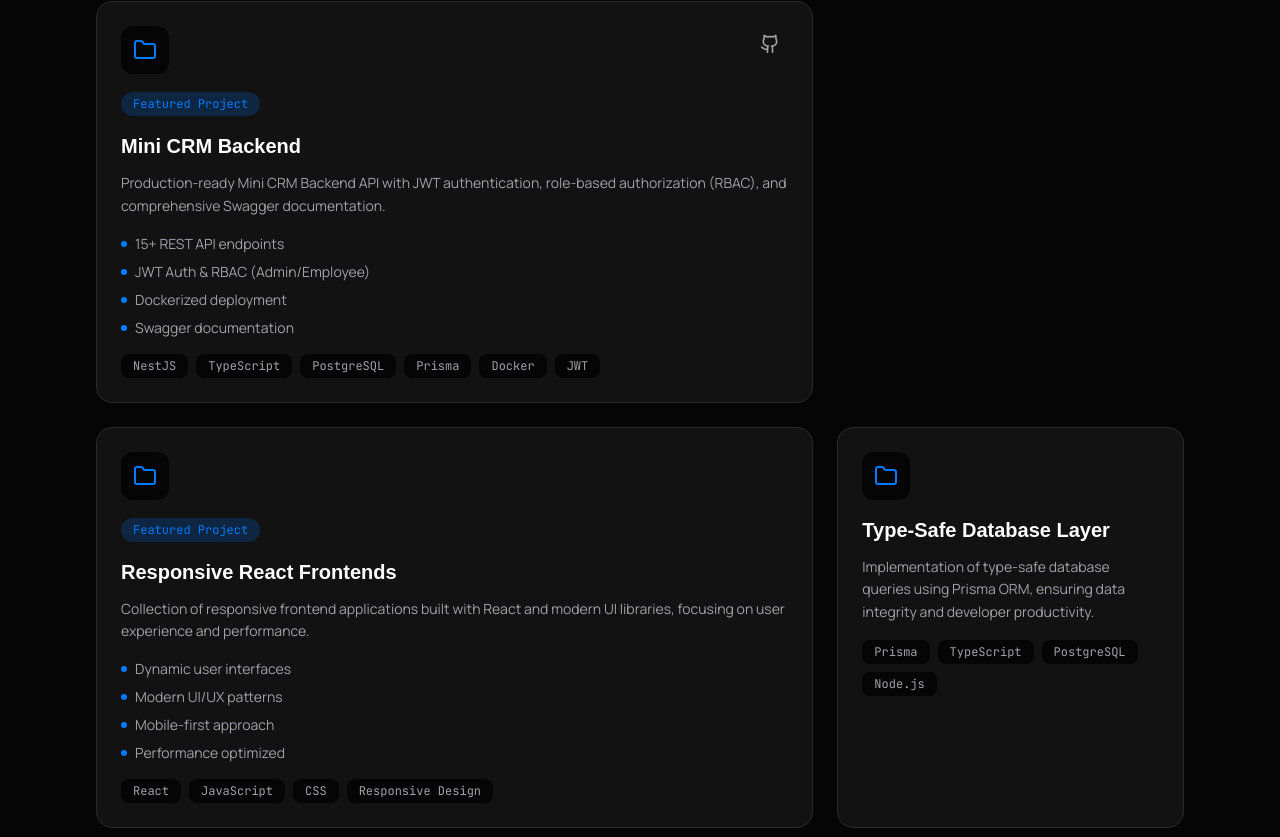
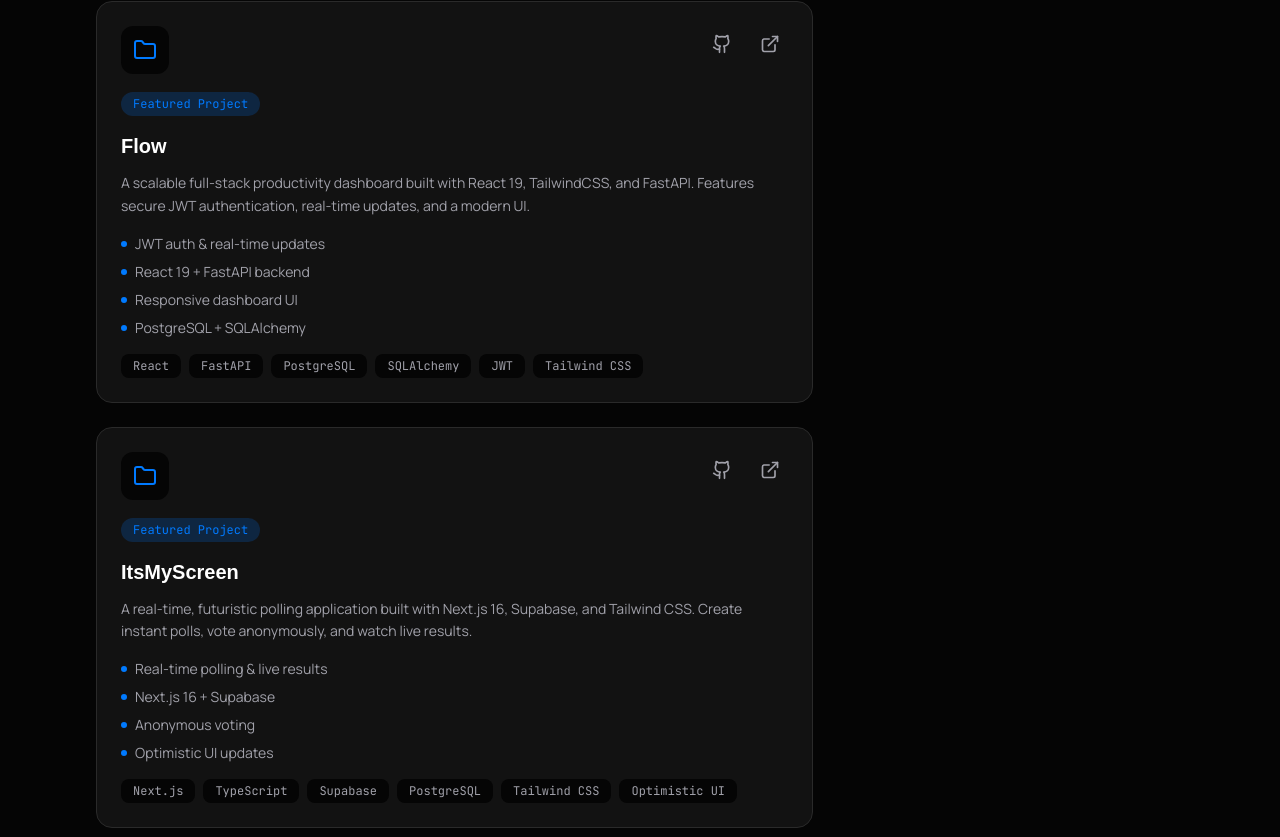
Before and after one commit to SriramDivi1/Portfolio, a React (Create React App) app in the folder frontend/: page / in a window 1280 px wide. Shown: the part 2183-3020 px from the top of the page. Built offline with nearby package versions, Linux system fonts and the light colour scheme; the HTML template or start-up script is replaced by a standard one; a web font is replaced by a local one.

Commit message:
update: about and projects sections

```diff
--- a/frontend/src/components/sections/AboutSection.js
+++ b/frontend/src/components/sections/AboutSection.js
@@ -5,7 +5,7 @@ import { useTheme } from '../../context/ThemeContext';
 
 const stats = [
   { label: 'Status', value: 'Fresher' },
-  { label: 'Projects Built', value: '10+' },
+  { label: 'Projects Built', value: '13+' },
   { label: 'Technologies', value: '15+' },
 ];
 
--- a/frontend/src/components/sections/ProjectsSection.js
+++ b/frontend/src/components/sections/ProjectsSection.js
@@ -6,8 +6,40 @@ import { useTheme } from '../../context/ThemeContext';
 const projects = [
   {
     id: 1,
+    title: 'Flow',
+    description: 'A scalable full-stack productivity dashboard built with React 19, TailwindCSS, and FastAPI. Features secure JWT authentication, real-time updates, and a modern UI.',
+    tech: ['React', 'FastAPI', 'PostgreSQL', 'SQLAlchemy', 'JWT', 'Tailwind CSS'],
+    github: 'https://github.com/SriramDivi1/Flow',
+    live: 'https://flow-app-zeta.vercel.app/',
+    category: 'Full-Stack',
+    featured: true,
+    highlights: [
+      'JWT auth & real-time updates',
+      'React 19 + FastAPI backend',
+      'Responsive dashboard UI',
+      'PostgreSQL + SQLAlchemy'
+    ]
+  },
+  {
+    id: 2,
+    title: 'ItsMyScreen',
+    description: 'A real-time, futuristic polling application built with Next.js 16, Supabase, and Tailwind CSS. Create instant polls, vote anonymously, and watch live results.',
+    tech: ['Next.js', 'TypeScript', 'Supabase', 'PostgreSQL', 'Tailwind CSS', 'Optimistic UI'],
+    github: 'https://github.com/SriramDivi1/ItsMyScreen',
+    live: 'https://itsmyscreen-by-sriram.vercel.app',
+    category: 'Full-Stack',
+    featured: true,
+    highlights: [
+      'Real-time polling & live results',
+      'Next.js 16 + Supabase',
+      'Anonymous voting',
+      'Optimistic UI updates'
+    ]
+  },
+  {
+    id: 3,
     title: 'Mini CRM Backend',
-    description: 'Production-ready Mini CRM Backend API with JWT authentication, role-based authorization (RBAC), and comprehensive Swagger documentation.',
+    description: 'Production-quality REST API with NestJS, PostgreSQL, and Prisma — Authentication, RBAC, and Clean Architecture.',
     tech: ['NestJS', 'TypeScript', 'PostgreSQL', 'Prisma', 'Docker', 'JWT'],
     github: 'https://github.com/SriramDivi1/Mini-CRM-Backend-Developer-Task',
     category: 'Backend',
@@ -20,64 +52,118 @@ const projects = [
     ]
   },
   {
-    id: 2,
-    title: 'Responsive React Frontends',
-    description: 'Collection of responsive frontend applications built with React and modern UI libraries, focusing on user experience and performance.',
-    tech: ['React', 'JavaScript', 'CSS', 'Responsive Design'],
+    id: 4,
+    title: 'TaskFlow',
+    description: 'A modern task management app built with React, TypeScript, and Tailwind CSS featuring intuitive UI, calendar integration, and comprehensive accessibility.',
+    tech: ['React', 'TypeScript', 'Vite', 'Tailwind CSS', 'Framer Motion', 'PWA'],
+    github: 'https://github.com/SriramDivi1/TaskFlow',
+    live: 'https://taskflow-app-iota.vercel.app',
     category: 'Frontend',
-    featured: true,
-    highlights: [
-      'Dynamic user interfaces',
-      'Modern UI/UX patterns',
-      'Mobile-first approach',
-      'Performance optimized'
-    ]
-  },
-  {
-    id: 3,
-    title: 'Type-Safe Database Layer',
-    description: 'Implementation of type-safe database queries using Prisma ORM, ensuring data integrity and developer productivity.',
-    tech: ['Prisma', 'TypeScript', 'PostgreSQL', 'Node.js'],
-    category: 'Backend',
     featured: false,
     highlights: [
-      'Type-safe queries',
-      'Database migrations',
-      'Schema management',
-      'Query optimization'
-    ]
-  },
-  {
-    id: 4,
-    title: 'Docker Containerization',
-    description: 'Containerized applications using Docker for consistent development and production deployments.',
-    tech: ['Docker', 'Docker Compose', 'CI/CD', 'DevOps'],
-    category: 'DevOps',
-    featured: false,
-    highlights: [
-      'Multi-stage builds',
-      'Container orchestration',
-      'Environment parity',
-      'Deployment automation'
+      'Calendar integration',
+      'Mobile-first PWA',
+      'Accessibility-focused',
+      'Shadcn UI components'
     ]
   },
   {
     id: 5,
-    title: 'Interactive API Documentation',
-    description: 'Created interactive API documentation with Swagger/OpenAPI for better developer experience and API consumption.',
-    tech: ['Swagger', 'OpenAPI', 'REST API', 'Documentation'],
+    title: 'Health Pay',
+    description: 'Healthcare payment and management application with a modern frontend and seamless user flows.',
+    tech: ['JavaScript', 'React', 'Vercel'],
+    github: 'https://github.com/SriramDivi1/Health_Pay',
+    live: 'https://health-pay-six.vercel.app',
+    category: 'Frontend',
+    featured: false,
+    highlights: []
+  },
+  {
+    id: 6,
+    title: 'BMW M Series Landing Page',
+    description: 'Premium BMW M Series landing page with interactive 3D models, dark/light mode, smooth animations & responsive design. Built with React, Three.js & Framer Motion.',
+    tech: ['React', 'Three.js', 'TypeScript', 'Framer Motion'],
+    github: 'https://github.com/SriramDivi1/BMW-Landing-Page',
+    live: 'https://bmwgallery.vercel.app/',
+    category: 'Frontend',
+    featured: false,
+    highlights: []
+  },
+  {
+    id: 7,
+    title: 'Expense Tracker',
+    description: 'A premium expense tracking application with advanced analytics, budget management, and glassmorphism UI. Features dark mode, interactive charts, and comprehensive financial reports.',
+    tech: ['React', 'Vite', 'Vanilla CSS', 'Charts'],
+    github: 'https://github.com/SriramDivi1/expense-tracker-portfolio',
+    live: 'https://expense-tracker-portfolio-omega.vercel.app',
+    category: 'Frontend',
+    featured: false,
+    highlights: []
+  },
+  {
+    id: 8,
+    title: 'SyncPlay',
+    description: 'One-stop streaming solution for movies, series, and live streams. Watch together with friends in real-time with synchronized playback and chat.',
+    tech: ['TypeScript', 'React', 'Real-time'],
+    github: 'https://github.com/SriramDivi1/SyncPlay',
+    category: 'Full-Stack',
+    featured: false,
+    highlights: []
+  },
+  {
+    id: 9,
+    title: 'Aira Client OS',
+    description: 'Aira frontend monorepo — Next.js web dashboard + React Native mobile app (Frontend hiring assignment).',
+    tech: ['Next.js', 'React Native', 'TypeScript'],
+    github: 'https://github.com/SriramDivi1/aira-client-os',
+    category: 'Full-Stack',
+    featured: false,
+    highlights: []
+  },
+  {
+    id: 10,
+    title: 'Real-Time Chat App',
+    description: 'Real-time messaging application with live updates and modern chat UX.',
+    tech: ['JavaScript', 'React', 'Real-time'],
+    github: 'https://github.com/SriramDivi1/real-time-chat-app',
+    category: 'Full-Stack',
+    featured: false,
+    highlights: []
+  },
+  {
+    id: 11,
+    title: 'ATS Resume System',
+    description: 'Applicant tracking and resume parsing system for streamlined hiring workflows.',
+    tech: ['JavaScript', 'Node.js'],
+    github: 'https://github.com/SriramDivi1/ats-resume-system',
     category: 'Backend',
     featured: false,
-    highlights: [
-      'Auto-generated docs',
-      'Interactive testing',
-      'Schema validation',
-      'API versioning'
-    ]
+    highlights: []
+  },
+  {
+    id: 12,
+    title: 'Fixapp',
+    description: 'Application for tracking and managing fixes and tasks.',
+    tech: ['TypeScript', 'React'],
+    github: 'https://github.com/SriramDivi1/Fixapp',
+    category: 'Frontend',
+    featured: false,
+    highlights: []
+  },
+  {
+    id: 13,
+    title: 'This Portfolio',
+    description: 'Personal portfolio site with dark/light theme, smooth scroll, and bento-style project gallery. Built with React, Tailwind, and Framer Motion.',
+    tech: ['React', 'Tailwind CSS', 'Framer Motion', 'Lenis'],
+    github: 'https://github.com/SriramDivi1/Portfolio',
+    live: 'https://sriram-blush.vercel.app',
+    category: 'Frontend',
+    featured: false,
+    highlights: []
   },
 ];
 
-const categories = ['All', 'Frontend', 'Backend', 'DevOps'];
+const categories = ['All', 'Frontend', 'Backend', 'Full-Stack'];
 
 const ProjectsSection = () => {
   const { isDark } = useTheme();
```
